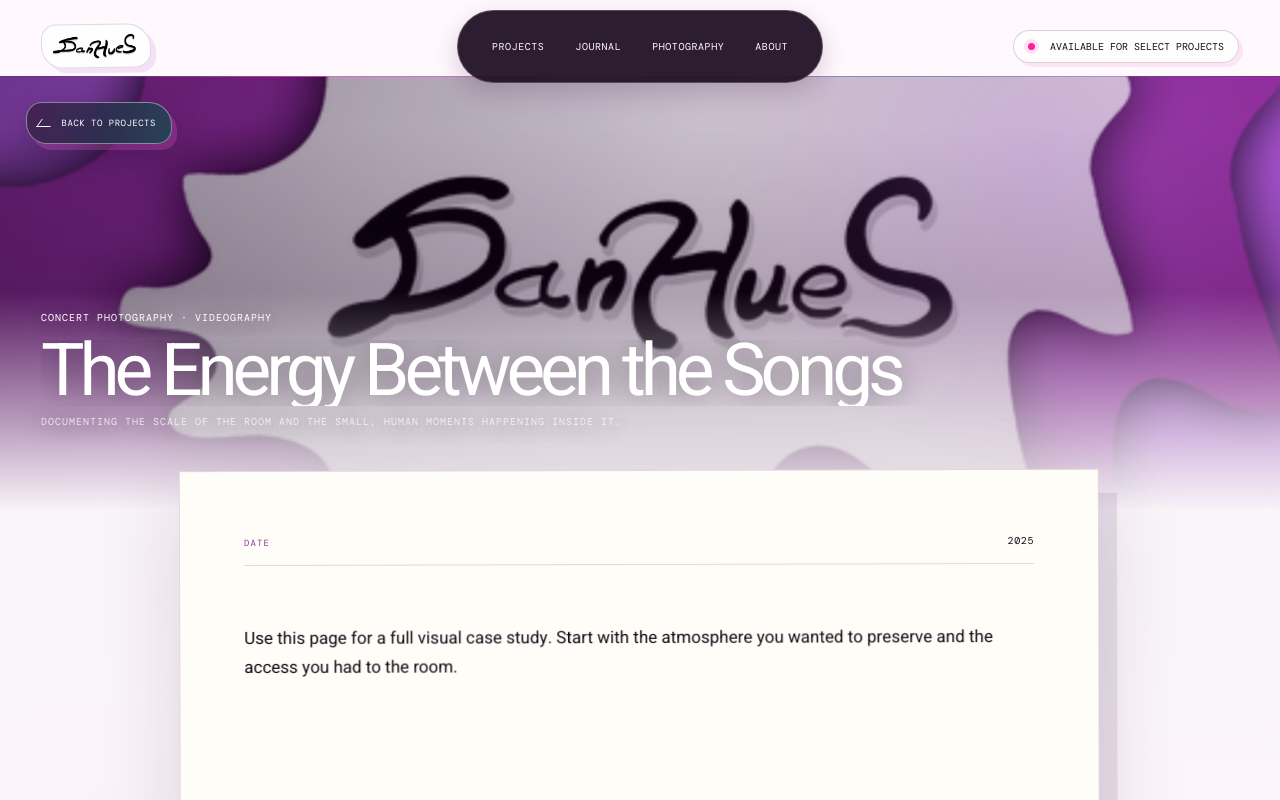
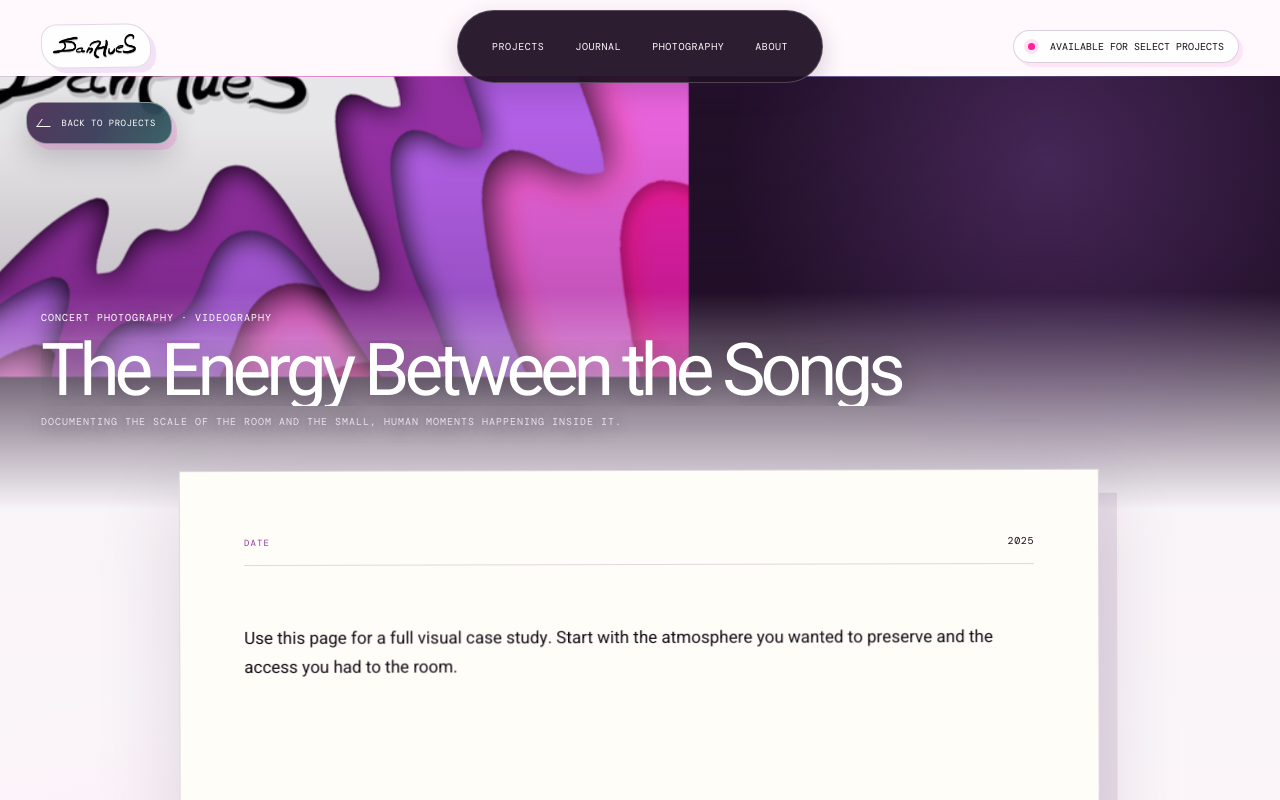
Before and after one commit to DanHues/creative-portfolio, a Next.js app: page /archive/between-the-songs in a window 1280 px wide. Shown: the top 800 px of the page. Built offline with nearby package versions, Linux system fonts and the light colour scheme; a web font is replaced by a local one.

Commit message:
Render article heroes as cached images

```diff
--- a/components/project-story-hero.tsx
+++ b/components/project-story-hero.tsx
@@ -1,6 +1,5 @@
 "use client";
 
-import type { CSSProperties } from "react";
 import { useEffect, useRef } from "react";
 
 type ProjectStoryHeroProps = {
@@ -24,10 +23,6 @@ export function ProjectStoryHero({
       ? image
       : `${basePath}${image.startsWith("/") ? image : `/${image}`}`
     : `${basePath}/danhues-banner.png`;
-  const style = {
-    "--story-art": `url("${articleImage}")`,
-  } as CSSProperties;
-
   useEffect(() => {
     const hero = heroRef.current;
     if (!hero) return;
@@ -74,8 +69,10 @@ export function ProjectStoryHero({
   }, []);
 
   return (
-    <div className="project-story-hero" ref={heroRef} style={style}>
-      <div className="project-story-art" aria-hidden="true" />
+    <div className="project-story-hero" ref={heroRef}>
+      <div className="project-story-art" aria-hidden="true">
+        <img src={articleImage} alt="" />
+      </div>
       <div className="project-story-title">
         <p>{category}</p>
         <h1>{title}</h1>
```
